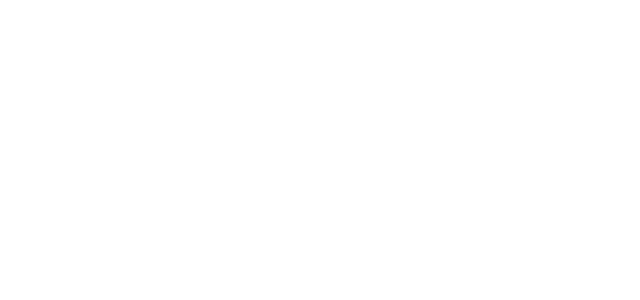
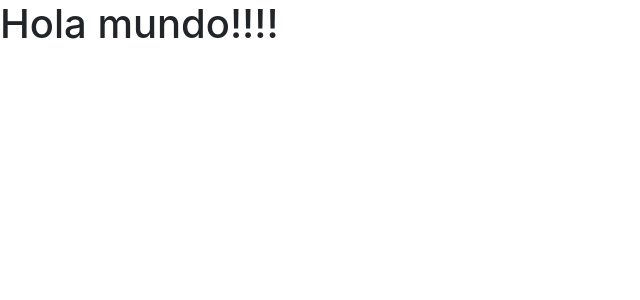
Before and after one commit to HazaelLopezDW/fitness, a React (Create React App) app: page / in a window 1280 px wide. Shown: the top 300 px of the page, without its empty margins (0-640 px from the left). Built offline with nearby package versions, Linux system fonts and the light colour scheme.

Commit message:
Importamos nuestra pagina 404 pagina no encontrada

```diff
--- a/src/Components/App.js
+++ b/src/Components/App.js
@@ -2,11 +2,15 @@ import React from "react"
 import { BrowserRouter, Route, Switch} from "react-router-dom"
 import Exercises from "../pages/Exercises"
 import ExerciseNew from "../pages/ExerciseNew"
+import NotFount from "../pages/ExerciseNew"
 
 const App = () => (
     <BrowserRouter>
-        <Route exact path="/exercise" component={Exercises}/>
-        <Route exact path="/exercise/new" component={ExerciseNew}/>
+        <Switch>
+            <Route exact path="/exercise" component={Exercises}/>
+            <Route exact path="/exercise/new" component={ExerciseNew}/>
+            <Route component={NotFount}/>
+        </Switch>
     </BrowserRouter>
 )
 
```
